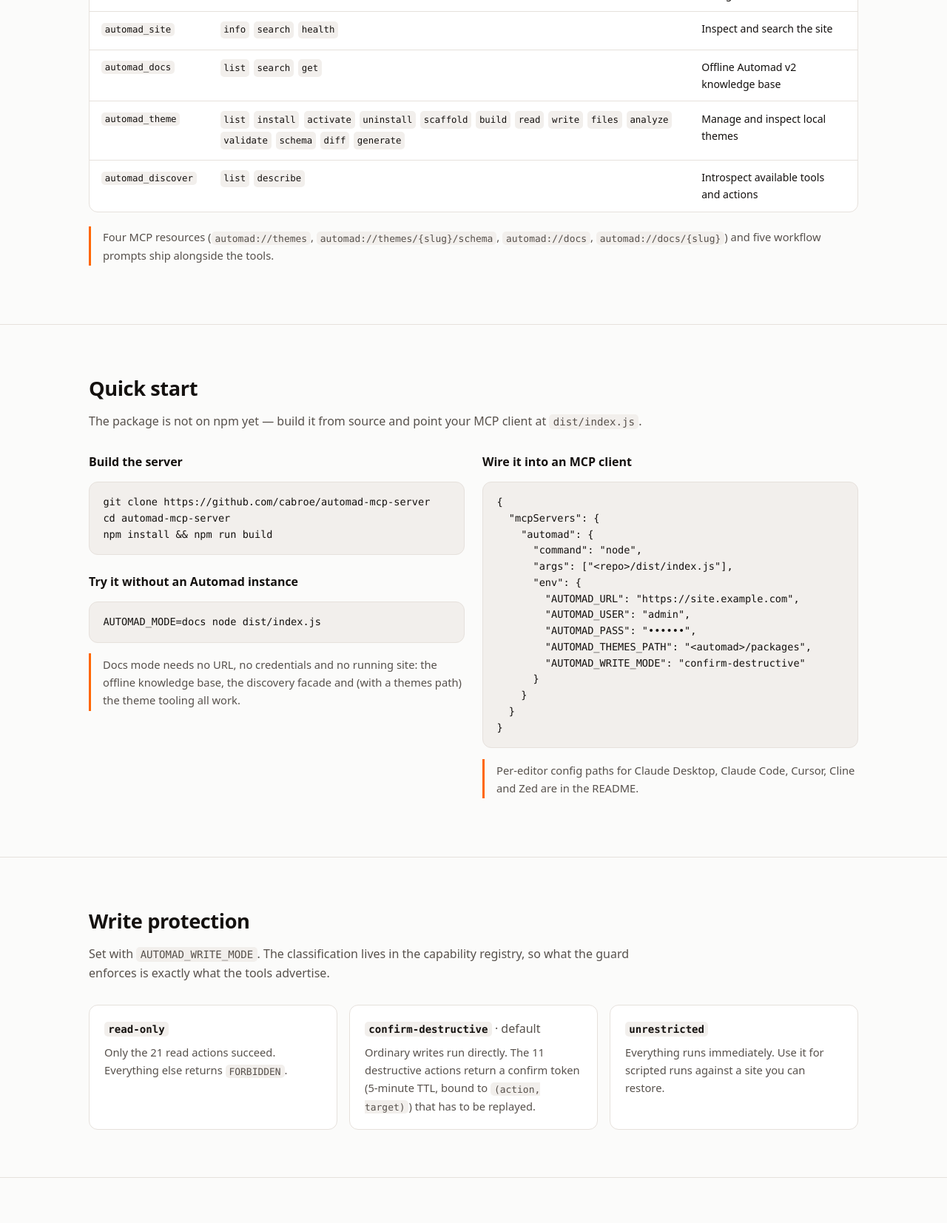
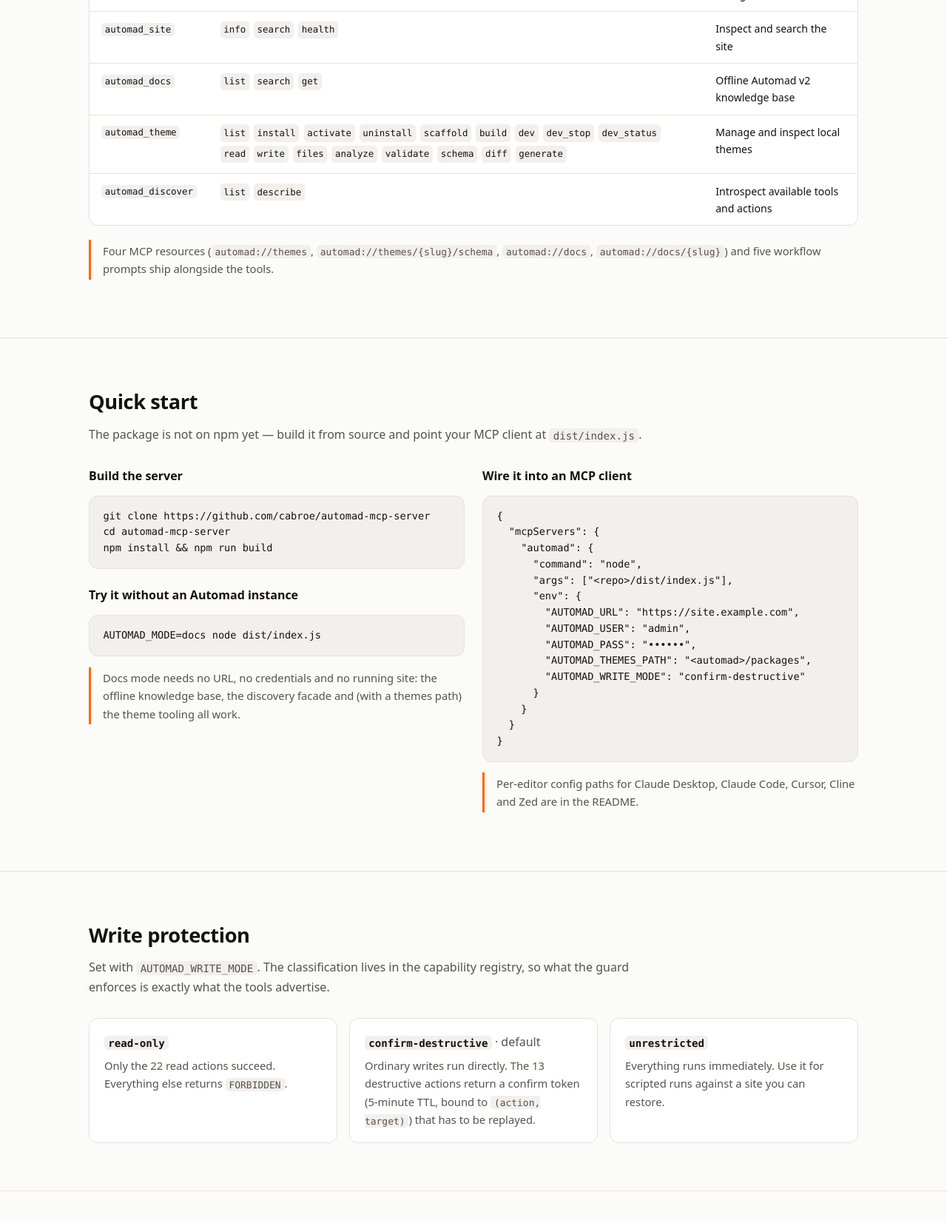
Before and after one commit to cabroe/automad-mcp-server, a website: page docs/index.html in a window 1280 px wide. Shown: the part 1640-3293 px from the top of the page at 74% size. Drawn offline with Linux system fonts and the light colour scheme.

Commit message:
docs: refresh AUTOGEN tool tables for dev/dev_stop/dev_status

```diff
--- a/docs/index.html
+++ b/docs/index.html
@@ -163,7 +163,7 @@
 <tr><td><code>automad_config</code></td><td class="actions"><code>get</code> <code>set</code></td><td>Manage Automad configuration</td></tr>
 <tr><td><code>automad_site</code></td><td class="actions"><code>info</code> <code>search</code> <code>health</code></td><td>Inspect and search the site</td></tr>
 <tr><td><code>automad_docs</code></td><td class="actions"><code>list</code> <code>search</code> <code>get</code></td><td>Offline Automad v2 knowledge base</td></tr>
-<tr><td><code>automad_theme</code></td><td class="actions"><code>list</code> <code>install</code> <code>activate</code> <code>uninstall</code> <code>scaffold</code> <code>build</code> <code>read</code> <code>write</code> <code>files</code> <code>analyze</code> <code>validate</code> <code>schema</code> <code>diff</code> <code>generate</code></td><td>Manage and inspect local themes</td></tr>
+<tr><td><code>automad_theme</code></td><td class="actions"><code>list</code> <code>install</code> <code>activate</code> <code>uninstall</code> <code>scaffold</code> <code>build</code> <code>dev</code> <code>dev_stop</code> <code>dev_status</code> <code>read</code> <code>write</code> <code>files</code> <code>analyze</code> <code>validate</code> <code>schema</code> <code>diff</code> <code>generate</code></td><td>Manage and inspect local themes</td></tr>
 <tr><td><code>automad_discover</code></td><td class="actions"><code>list</code> <code>describe</code></td><td>Introspect available tools and actions</td></tr>
 <!-- AUTOGEN:TOOLS_HTML:END -->
         </tbody>
@@ -221,11 +221,11 @@
     <div class="grid">
       <div class="card">
         <h3><code>read-only</code></h3>
-        <p>Only the <!-- AUTOGEN:READCOUNT -->21<!-- /AUTOGEN:READCOUNT --> read actions succeed. Everything else returns <code>FORBIDDEN</code>.</p>
+        <p>Only the <!-- AUTOGEN:READCOUNT -->22<!-- /AUTOGEN:READCOUNT --> read actions succeed. Everything else returns <code>FORBIDDEN</code>.</p>
       </div>
       <div class="card">
         <h3><code>confirm-destructive</code> <span style="color:var(--ink-soft);font-weight:400">· default</span></h3>
-        <p>Ordinary writes run directly. The <!-- AUTOGEN:DESTRUCTIVECOUNT -->11<!-- /AUTOGEN:DESTRUCTIVECOUNT --> destructive actions return a confirm token (5-minute TTL, bound to <code>(action, target)</code>) that has to be replayed.</p>
+        <p>Ordinary writes run directly. The <!-- AUTOGEN:DESTRUCTIVECOUNT -->13<!-- /AUTOGEN:DESTRUCTIVECOUNT --> destructive actions return a confirm token (5-minute TTL, bound to <code>(action, target)</code>) that has to be replayed.</p>
       </div>
       <div class="card">
         <h3><code>unrestricted</code></h3>
```
Also changed, not shown: CLAUDE.md (+2 -2 lines), README.md.
